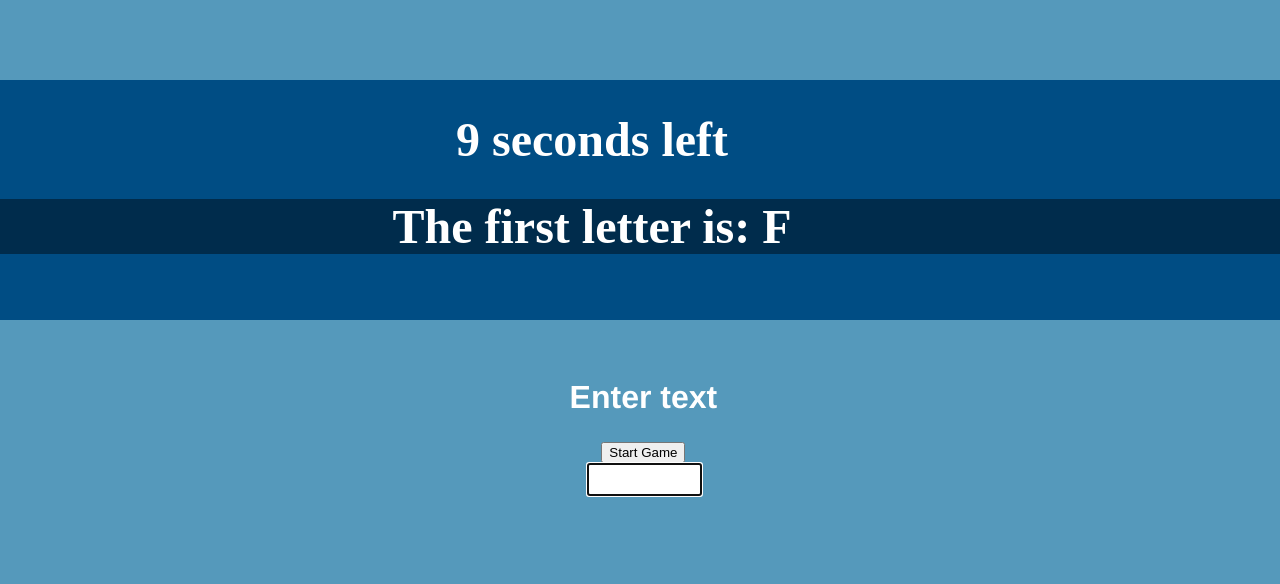
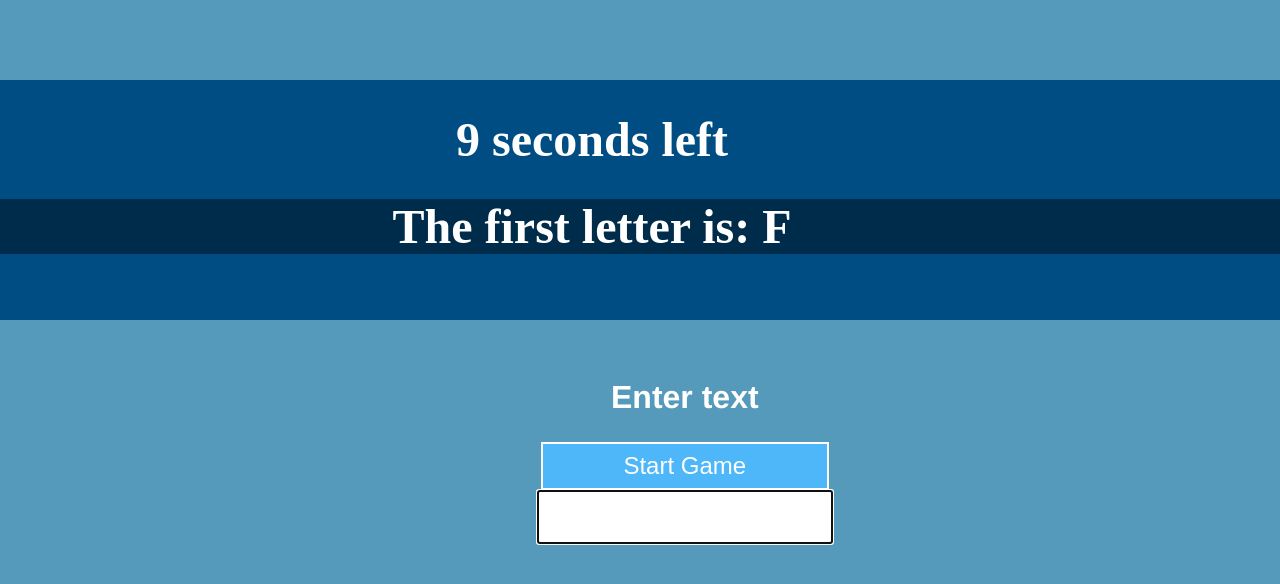
Before and after one commit to hivefive/Guess-the-Word, a plain HTML site: page index.html in a window 1280 px wide. Both pictures are taken after a click on the button "Start Game". Drawn offline with Linux system fonts and the light colour scheme.

Commit message:
fixed a bug that made the startGame function overlap itself

```diff
--- a/css/style.css
+++ b/css/style.css
@@ -32,16 +32,17 @@ body {
 	margin: 2em;
 	position: absolute;
 	top:40%;
-	left: 42%;
+	left: 37%;
 	text-align: center;
 	display: block;
 }
 
 #inputText {
-	width: 8em;
+	width: 12em;
 	height: 2em;
-	margin: 0 0.5em 0 1.3em;
+	margin: 0 1.3em 0 1.3em;
 	display: block;
+	font-size: 1.5em;
 }
 
 #inputDiv h2 {
@@ -73,3 +74,13 @@ body {
 #gameHint {
 	background-color: #002C4C;
 }
+
+#startGame {
+	width: 12em;
+	margin: 0 1.3em 0 1.3em;
+	font-size: 1.5em;
+	height: 2em;
+	background-color: rgb(77, 183, 250);
+	border: 2px solid #ffffff;
+	color: #ffffff;
+}
--- a/js/script.js
+++ b/js/script.js
@@ -17,29 +17,19 @@ $(document).ready(function() {
 	// Set the input of the text field of the game to blank
 	$('input[name=inputText]').val('');
 
-	// Function to start the game and to start the countdown timer
-	$('#startGame').click(function() {
-
-		word = words[Math.floor(words.length * Math.random())];
-		gameStarted = true;
-		$('#gamePrompt').html('');
-		$('#gameTime').html('');
-		var timeLeft = 10;
-		var hint = word.substring(0,1);
-		$('#gameHint').html('<h1>The first letter is: ' + hint.toUpperCase() + '</h1>');
-
-		$('#inputText').focus();
-		 {
+	// Game Function
+	function startGame() {
 	 countDown = setInterval(function() {
 		 if(timeLeft < 1) {
-					clearInterval();
+			 clearInterval(countDown);
 			 $('#gameTime').html('<h1>TIME RAN OUT</h1>');
+			 $('#gameHint').html('<h1>The word was: ' + word + '</h1>');
 			 gameStarted = false;
 		 }
 		 else if(timeLeft < 5) {
 			 $('#gameTime').html('<h1>' + timeLeft + ' seconds left</h1>');
 			 timeLeft = timeLeft - 1;
-					var hint = word.substring(0,2);
+			 hint = word.substring(0,2);
 			 $('#gameHint').html('<h1>The first two letters are: ' + hint.toUpperCase() + '</h1>');
 		 }
 		 else {
@@ -48,6 +38,23 @@ $(document).ready(function() {
 		 }
 	 }, 1000);
  	}
+
+	// Function to start the game and to start the countdown timer
+	$('#startGame').click(function() {
+		clearInterval(countDown);
+		timeLeft = 0;
+		word = words[Math.floor(words.length * Math.random())];
+		gameStarted = true;
+		$('#gamePrompt').html('');
+		$('#gameTime').html('');
+		timeLeft = 10;
+		var hint = word.substring(0,1);
+		$('#gameHint').html('<h1>The first letter is: ' + hint.toUpperCase() + '</h1>');
+		word = word.toLowerCase().replace(/\b[a-z]/g, function(letter) {
+    	return letter.toUpperCase();
+		});
+		$('#inputText').focus();
+		startGame();
 
 	});
 	// Triggered when the user presses enter on the keyboard to enter the input in the text field
```
Lines whose indentation alone changed are shown as unchanged.
